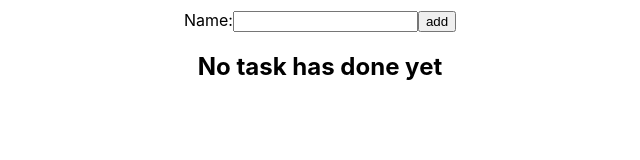
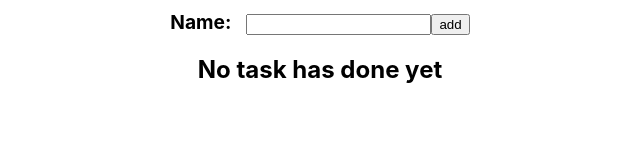
Before and after one commit to mamun-opu/to-do, a React (Create React App) app: page / in a window 1280 px wide. Shown: the top 160 px of the page, without its empty margins (320-960 px from the left). Built offline with nearby package versions, Linux system fonts and the light colour scheme.

Commit message:
added simple styling

```diff
--- a/src/components/InputTask/InputTask.js
+++ b/src/components/InputTask/InputTask.js
@@ -37,7 +37,7 @@ const InputTask = ({todo, setTodo, todoList, setTodoList}) => {
             <span style = {{fontWeight: 'bold', fontSize: 'larger', color: 'maroon'}}>{errorMessage}</span>
             <form style = {{marginTop: '10px'}} onSubmit={handleSubmit}>
                 <label>
-                Name:
+                <span style = {{fontSize: 'larger', fontWeight: 'bold', marginRight: '15px'}}>Name:</span>
                 <input
                     type="text"
                     value={todo}
--- a/src/components/Task/Task.js
+++ b/src/components/Task/Task.js
@@ -25,7 +25,7 @@ const Task = ({ name, todoList,setTodoList, deleteHandler, completeHandler, id }
   }
 
 
-  const handleEdit = (key) => {
+  const handleSelectTask = (key) => {
     setNewInput(name)
     setDisplay(false)
     let newTaskList = [...todoList];
@@ -39,14 +39,14 @@ const Task = ({ name, todoList,setTodoList, deleteHandler, completeHandler, id }
             <h3 style={{ color: 'tomato' }}>{name}</h3>
 
             <div style={{ marginLeft: '10px' }}>
-                <button onClick={() => handleEdit(id)}>update</button>
+                <button onClick={() => handleSelectTask(id)}>update</button>
                 <button onClick={deleteHandler}>delete</button>
                 <button onClick={completeHandler}>complete</button>
             </div>
         </div>
         <form className = {(display ? 'display-none' : 'display-block')} onSubmit={handleSubmit}>
             <label>
-                edit here :
+                <span style = {{fontSize: 'larger', fontWeight: 'bold', marginRight: '15px'}}>edit here:</span>
                 <input type="text" value={newInput} onChange={handleChange} />
             </label>
             <input type="submit" value="edit done"/>
```
